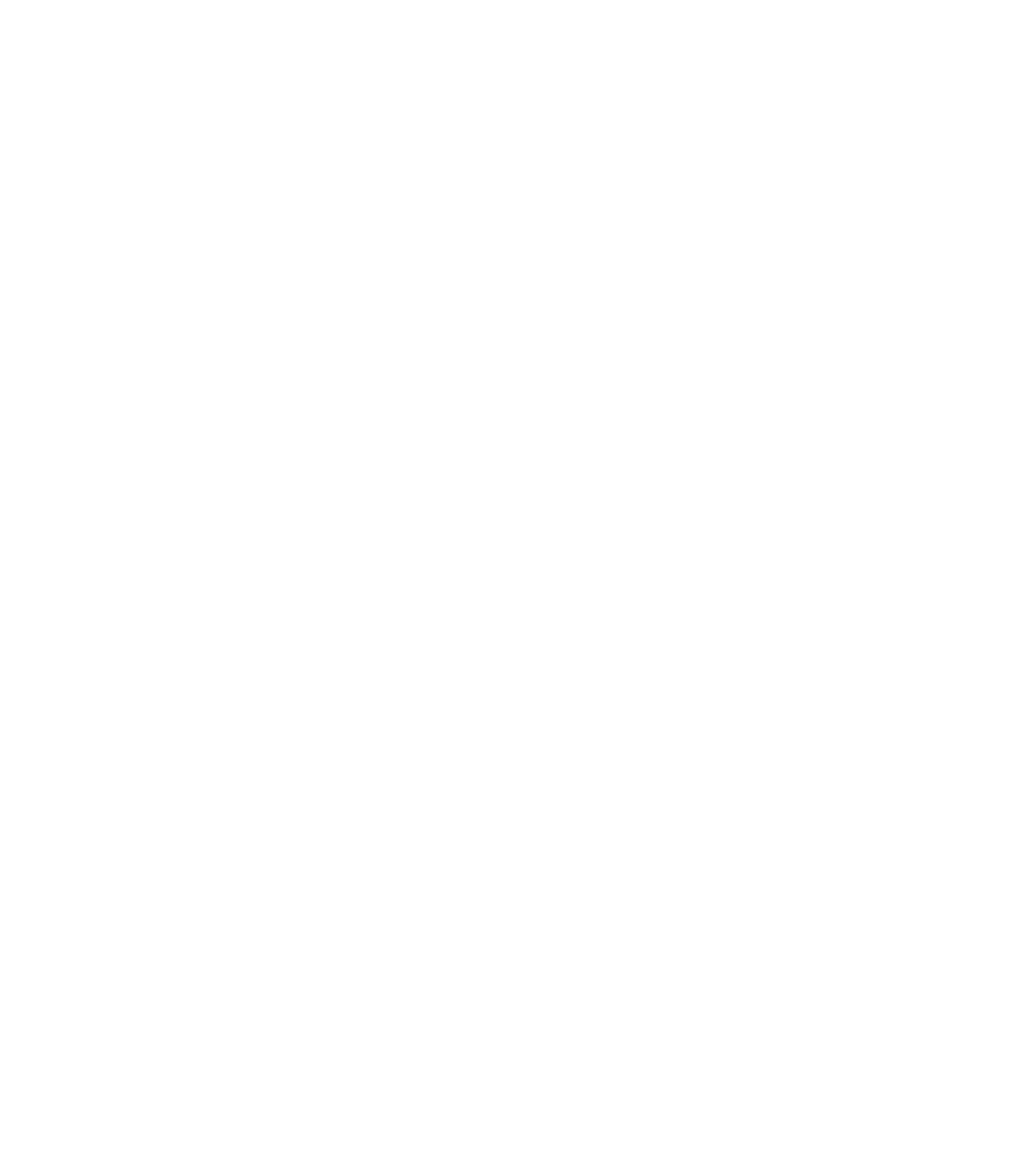
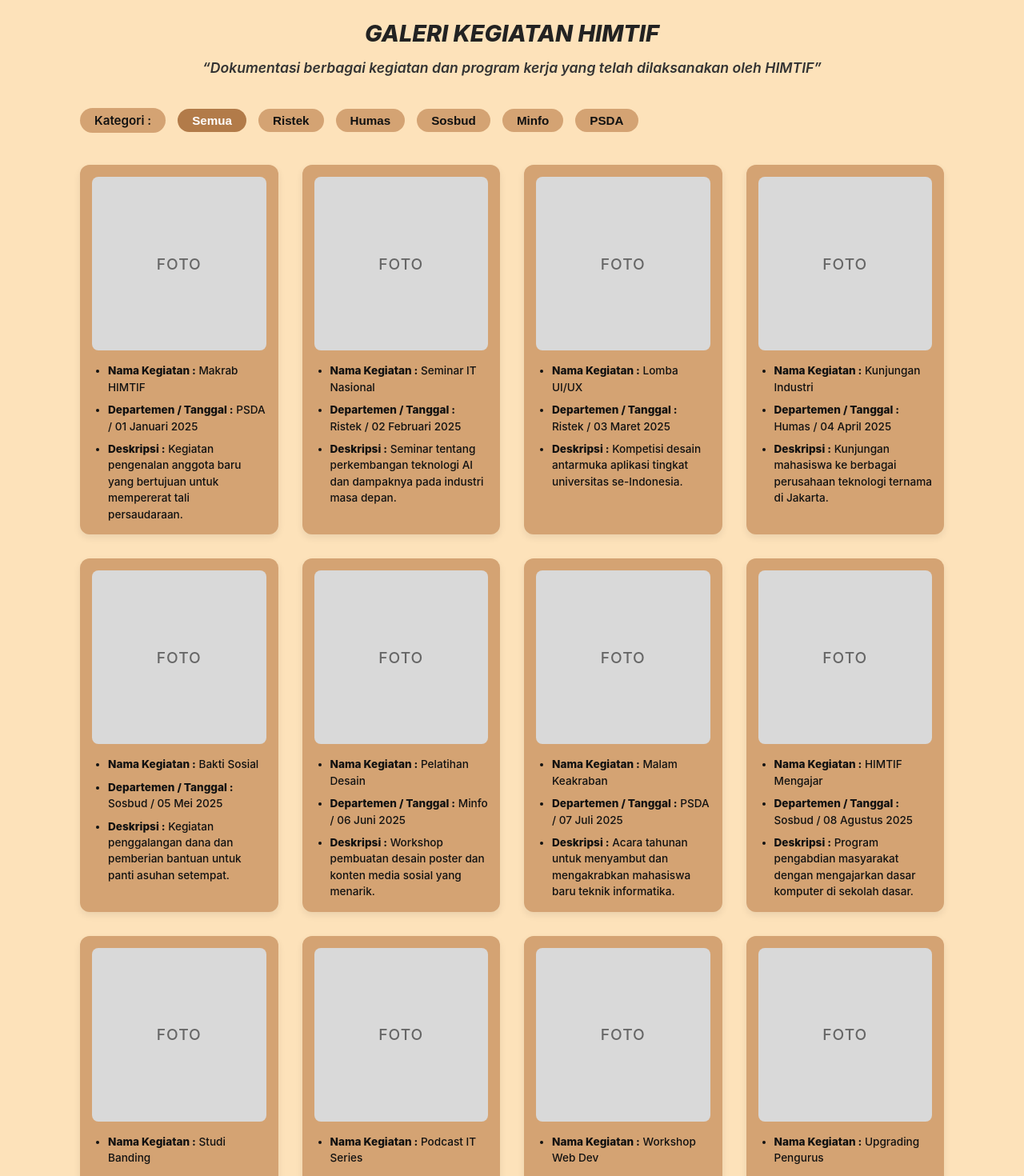
Before and after one commit to Jiwa2/Himtifunpam, a React (Vite) app: page /galeri in a window 1280 px wide. Shown: the part 60-1530 px from the top of the page at 80% size. Before the commit the page ends 800 px from the top, so only its background shows below. Built offline with nearby package versions, Linux system fonts and the light colour scheme.

Commit message:
Menambahkan halaman galeri

```diff
--- a/src/pages/Galeri.jsx
+++ b/src/pages/Galeri.jsx
@@ -1,7 +1,140 @@
+import { useState } from "react";
+import "./galeri.css";
+
 export default function Galeri() {
+  const [filter, setFilter] = useState("Semua");
+
+  const dataKegiatan = [
+    {
+      nama: "Makrab HIMTIF",
+      departemen: "PSDA",
+      tanggal: "01 Januari 2025",
+      deskripsi: "Kegiatan pengenalan anggota baru yang bertujuan untuk mempererat tali persaudaraan.",
+      gambar: ""
+    },
+    {
+      nama: "Seminar IT Nasional",
+      departemen: "Ristek",
+      tanggal: "02 Februari 2025",
+      deskripsi: "Seminar tentang perkembangan teknologi AI dan dampaknya pada industri masa depan.",
+      gambar: ""
+    },
+    {
+      nama: "Lomba UI/UX",
+      departemen: "Ristek",
+      tanggal: "03 Maret 2025",
+      deskripsi: "Kompetisi desain antarmuka aplikasi tingkat universitas se-Indonesia.",
+      gambar: ""
+    },
+    {
+      nama: "Kunjungan Industri",
+      departemen: "Humas",
+      tanggal: "04 April 2025",
+      deskripsi: "Kunjungan mahasiswa ke berbagai perusahaan teknologi ternama di Jakarta.",
+      gambar: ""
+    },
+    {
+      nama: "Bakti Sosial",
+      departemen: "Sosbud",
+      tanggal: "05 Mei 2025",
+      deskripsi: "Kegiatan penggalangan dana dan pemberian bantuan untuk panti asuhan setempat.",
+      gambar: ""
+    },
+    {
+      nama: "Pelatihan Desain",
+      departemen: "Minfo",
+      tanggal: "06 Juni 2025",
+      deskripsi: "Workshop pembuatan desain poster dan konten media sosial yang menarik.",
+      gambar: ""
+    },
+    {
+      nama: "Malam Keakraban",
+      departemen: "PSDA",
+      tanggal: "07 Juli 2025",
+      deskripsi: "Acara tahunan untuk menyambut dan mengakrabkan mahasiswa baru teknik informatika.",
+      gambar: ""
+    },
+    {
+      nama: "HIMTIF Mengajar",
+      departemen: "Sosbud",
+      tanggal: "08 Agustus 2025",
+      deskripsi: "Program pengabdian masyarakat dengan mengajarkan dasar komputer di sekolah dasar.",
+      gambar: ""
+    },
+    {
+      nama: "Studi Banding",
+      departemen: "Humas",
+      tanggal: "09 September 2025",
+      deskripsi: "Kegiatan studi banding dengan himpunan mahasiswa dari universitas lain.",
+      gambar: ""
+    },
+    {
+      nama: "Podcast IT Series",
+      departemen: "Minfo",
+      tanggal: "10 Oktober 2025",
+      deskripsi: "Sesi diskusi interaktif seputar dunia perkuliahan IT dan prospek karir ke depan.",
+      gambar: ""
+    },
+    {
+      nama: "Workshop Web Dev",
+      departemen: "Ristek",
+      tanggal: "11 November 2025",
+      deskripsi: "Pelatihan komprehensif pembuatan website dari dasar hingga tingkat mahir.",
+      gambar: ""
+    },
+    {
+      nama: "Upgrading Pengurus",
+      departemen: "PSDA",
+      tanggal: "12 Desember 2025",
+      deskripsi: "Kegiatan peningkatan kapasitas kepemimpinan dan soft skill pengurus himpunan.",
+      gambar: ""
+    }
+  ];
+
+  const categories = ["Semua", "Ristek", "Humas", "Sosbud", "Minfo", "PSDA"];
+
+  const filteredData = filter === "Semua" ? dataKegiatan : dataKegiatan.filter(item => item.departemen === filter);
+
   return (
-    <div>
-      <h1>Halaman Galeri</h1>
+    <div className="galeri-container">
+      <div className="galeri-header">
+        <h2>GALERI KEGIATAN HIMTIF</h2>
+        <p>“Dokumentasi berbagai kegiatan dan program kerja yang telah dilaksanakan oleh HIMTIF”</p>
+      </div>
+
+      <div className="galeri-filters">
+        <div className="filter-label">Kategori :</div>
+        {categories.map((cat, index) => (
+          <button
+            key={index}
+            className={`filter-btn ${filter === cat ? "active" : ""}`}
+            onClick={() => setFilter(cat)}
+          >
+            {cat}
+          </button>
+        ))}
+      </div>
+
+      <div className="galeri-grid">
+        {filteredData.map((item, index) => (
+          <div className="galeri-card" key={index}>
+            <div className="galeri-image-container">
+              {item.gambar ? (
+                <img src={item.gambar} alt={item.nama} />
+              ) : (
+                <div className="galeri-placeholder">FOTO</div>
+              )}
+            </div>
+            <div className="galeri-card-content">
+              <ul>
+                <li><strong>Nama Kegiatan :</strong> {item.nama}</li>
+                <li><strong>Departemen / Tanggal :</strong> {item.departemen} / {item.tanggal}</li>
+                <li><strong>Deskripsi :</strong> {item.deskripsi}</li>
+              </ul>
+            </div>
+          </div>
+        ))}
+      </div>
     </div>
   );
 }
--- a/src/pages/galeri.css
+++ b/src/pages/galeri.css
@@ -0,0 +1,182 @@
+.galeri-container {
+    padding: 60px 40px;
+    background-color: #FDE2BA; /* Light peach background from design */
+    min-height: 100vh;
+    font-family: 'Inter', sans-serif;
+}
+
+.galeri-header {
+    text-align: center;
+    margin-bottom: 40px;
+    color: #333;
+}
+
+.galeri-header h2 {
+    font-size: 1.8rem;
+    font-weight: 800;
+    font-style: italic;
+    margin-bottom: 15px;
+    text-transform: uppercase;
+    color: #222;
+}
+
+.galeri-header p {
+    font-size: 1.1rem;
+    font-weight: 600;
+    font-style: italic;
+    margin: 0;
+    color: #333;
+}
+
+.galeri-filters {
+    display: flex;
+    justify-content: flex-start;
+    align-items: center;
+    gap: 15px;
+    margin-bottom: 40px;
+    flex-wrap: wrap;
+    padding: 0 5%;
+}
+
+.filter-label {
+    font-weight: 600;
+    background-color: #D4A373;
+    padding: 6px 18px;
+    border-radius: 20px;
+    color: #111;
+    font-size: 0.95rem;
+}
+
+.filter-btn {
+    background-color: #D4A373;
+    border: none;
+    padding: 6px 18px;
+    border-radius: 20px;
+    font-weight: 600;
+    cursor: pointer;
+    transition: background-color 0.3s, transform 0.1s;
+    color: #111;
+    font-size: 0.95rem;
+}
+
+.filter-btn:hover {
+    background-color: #C08D5D;
+}
+
+.filter-btn.active {
+    background-color: #B27B49;
+    color: #fff;
+}
+
+.filter-btn:active {
+    transform: scale(0.95);
+}
+
+.galeri-grid {
+    display: grid;
+    grid-template-columns: repeat(4, 1fr);
+    gap: 30px;
+    padding: 0 5%;
+}
+
+.galeri-card {
+    background: #D4A373;
+    border-radius: 12px;
+    padding: 15px;
+    box-shadow: 0 4px 10px rgba(0, 0, 0, 0.08);
+    display: flex;
+    flex-direction: column;
+    gap: 15px;
+    transition: transform 0.3s ease, box-shadow 0.3s ease;
+}
+
+.galeri-card:hover {
+    transform: translateY(-5px);
+    box-shadow: 0 8px 15px rgba(0, 0, 0, 0.15);
+}
+
+.galeri-image-container {
+    width: 100%;
+    aspect-ratio: 1 / 1; /* Make it a square */
+    background-color: #D9D9D9;
+    border-radius: 8px;
+    overflow: hidden;
+    display: flex;
+    justify-content: center;
+    align-items: center;
+}
+
+.galeri-image-container img {
+    width: 100%;
+    height: 100%;
+    object-fit: cover;
+    transition: transform 0.3s ease;
+}
+
+.galeri-card:hover .galeri-image-container img {
+    transform: scale(1.05);
+}
+
+.galeri-placeholder {
+    color: #666;
+    font-weight: 500;
+    font-size: 1.2rem;
+    letter-spacing: 1px;
+}
+
+.galeri-card-content ul {
+    list-style-type: disc;
+    padding-left: 20px;
+    margin: 0;
+    font-size: 0.85rem;
+    line-height: 1.5;
+    color: #111;
+}
+
+.galeri-card-content li {
+    margin-bottom: 8px;
+    font-weight: 500;
+}
+
+.galeri-card-content li:last-child {
+    margin-bottom: 0;
+}
+
+.galeri-card-content li strong {
+    font-weight: 800;
+}
+
+/* Responsive adjustments */
+@media (max-width: 1200px) {
+    .galeri-grid {
+        grid-template-columns: repeat(3, 1fr);
+    }
+}
+
+@media (max-width: 900px) {
+    .galeri-grid {
+        grid-template-columns: repeat(2, 1fr);
+        gap: 20px;
+    }
+    .galeri-filters {
+        justify-content: center;
+    }
+    .galeri-header h2 {
+        font-size: 1.5rem;
+    }
+}
+
+@media (max-width: 600px) {
+    .galeri-grid {
+        grid-template-columns: 1fr;
+    }
+    .galeri-container {
+        padding: 40px 20px;
+    }
+    .galeri-header h2 {
+        font-size: 1.3rem;
+    }
+    .galeri-header p {
+        font-size: 1rem;
+    }
+}
```
